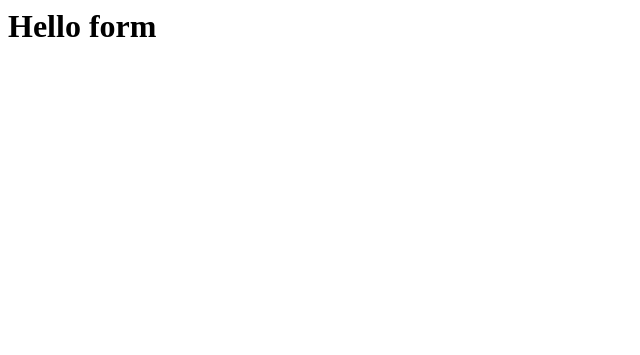
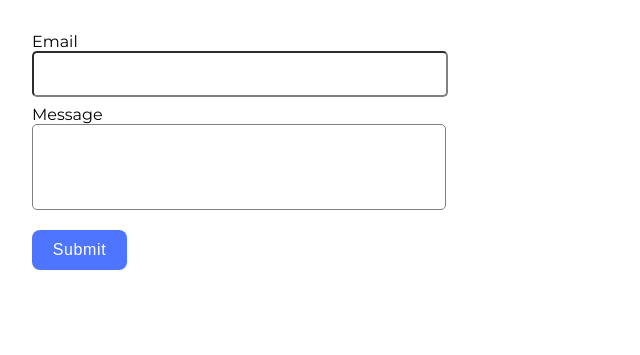
Before and after one commit to HalynaLysun/goit-js-hw-09, a website built with Vite: page src/2-form.html in a window 1280 px wide. Shown: the whole page, without its empty margins (0-640 px from the left). Built offline with nearby package versions, Linux system fonts and the light colour scheme.

Commit message:
css form

```diff
--- a/src/2-form.html
+++ b/src/2-form.html
@@ -3,11 +3,27 @@
 <head>
     <meta charset="UTF-8">
     <meta name="viewport" content="width=device-width, initial-scale=1.0">
-    <title>Document</title>
+    <title>Form</title>
+    <link rel="preconnect" href="https://fonts.googleapis.com">
+    <link rel="preconnect" href="https://fonts.gstatic.com" crossorigin>
+    <link href="https://fonts.googleapis.com/css2?family=Montserrat:wght@400;500&family=Poppins:wght@400;600&display=swap"
+        rel="stylesheet">
     <link rel="stylesheet" href="./css/styles.css">
 </head>
 <body>
-        <h1>Hello form</h1>
+
+    <form class="feedback-form" autocomplete="off">
+        <label>
+            Email
+            <input class="form-input" type="email" name="email" autofocus />
+        </label>
+        <label>
+            Message
+            <textarea class="form-input message" name="message" rows="8"></textarea>
+        </label>
+        <button class="form-button" type="submit">Submit</button>
+    </form>
+
 
     <script type="module" src="./js/2-form.js"></script>
 </body>
--- /dev/null
+++ b/src/css/form.css
@@ -0,0 +1,43 @@
+body {
+    font-family: Montserrat;
+    background-color: #fff;
+}
+
+.feedback-form {
+    max-width: 408px;
+    height: 296px;
+    padding: 24px 24px;
+}
+
+.form-input {
+    width: 100%;
+    height: 40px;
+    margin-bottom: 8px;
+    font-family: Montserrat;
+    font-size: 16px;
+    letter-spacing: 0.64px;
+    line-height: 1.5em;
+    color: #2E2F42;
+    border-radius: 5px;
+    border-color: #808080;
+    outline: none;
+    cursor: pointer;
+}
+
+.message {
+    height: 80px;
+    resize: none;
+    margin-bottom: 16px;
+}
+
+.form-button {
+    color: #fff;
+    font-size: 16px;
+    letter-spacing: 0.64px;
+    line-height: 1.5em;
+    background-color: #4E75FF;
+    border-radius: 8px;
+    border-color: transparent;
+    min-width: 95px;
+    height: 40px;
+}
--- a/src/css/styles.css
+++ b/src/css/styles.css
@@ -6,3 +6,4 @@
 */
 @import url('./reset.css');
 @import url('./gallery.css');
+@import url('./form.css');
```
Also changed, not shown: src/1-gallery.html (+1 -2 lines).
